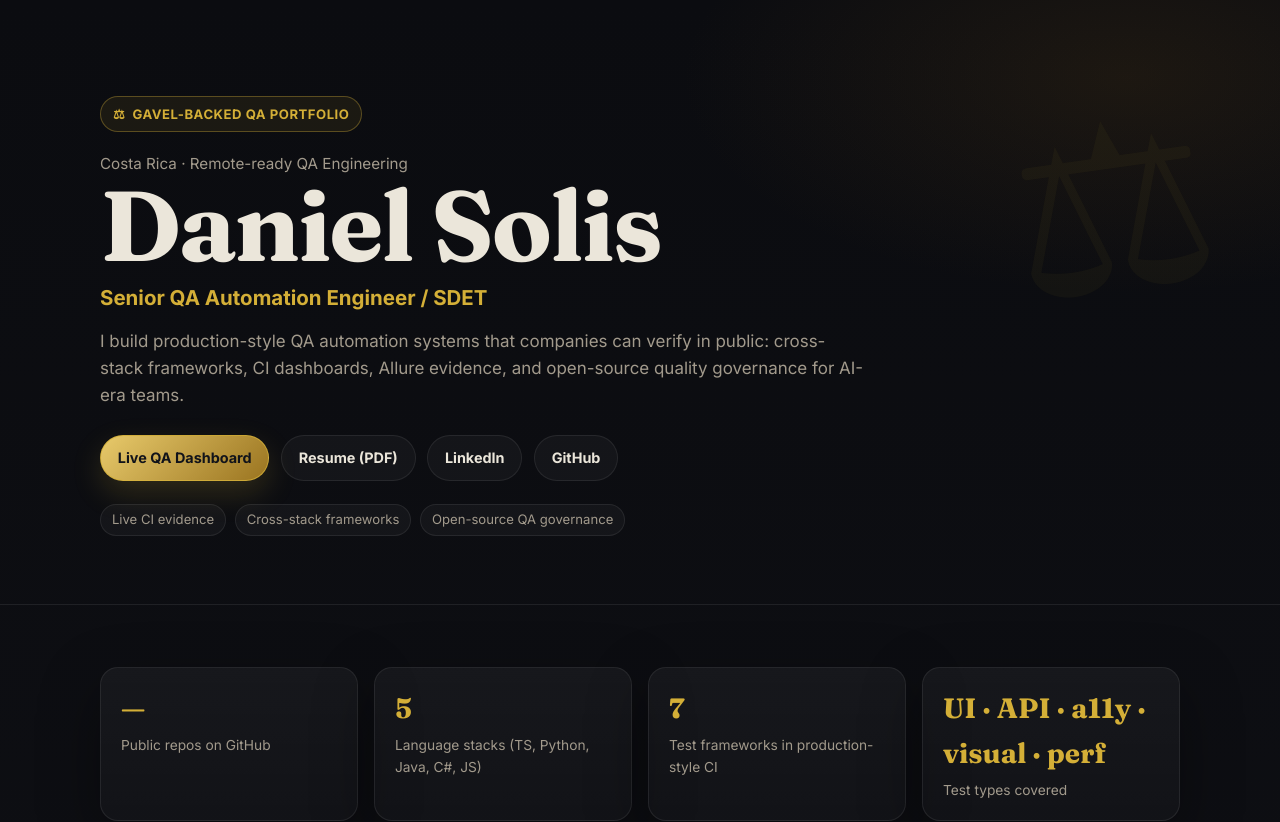
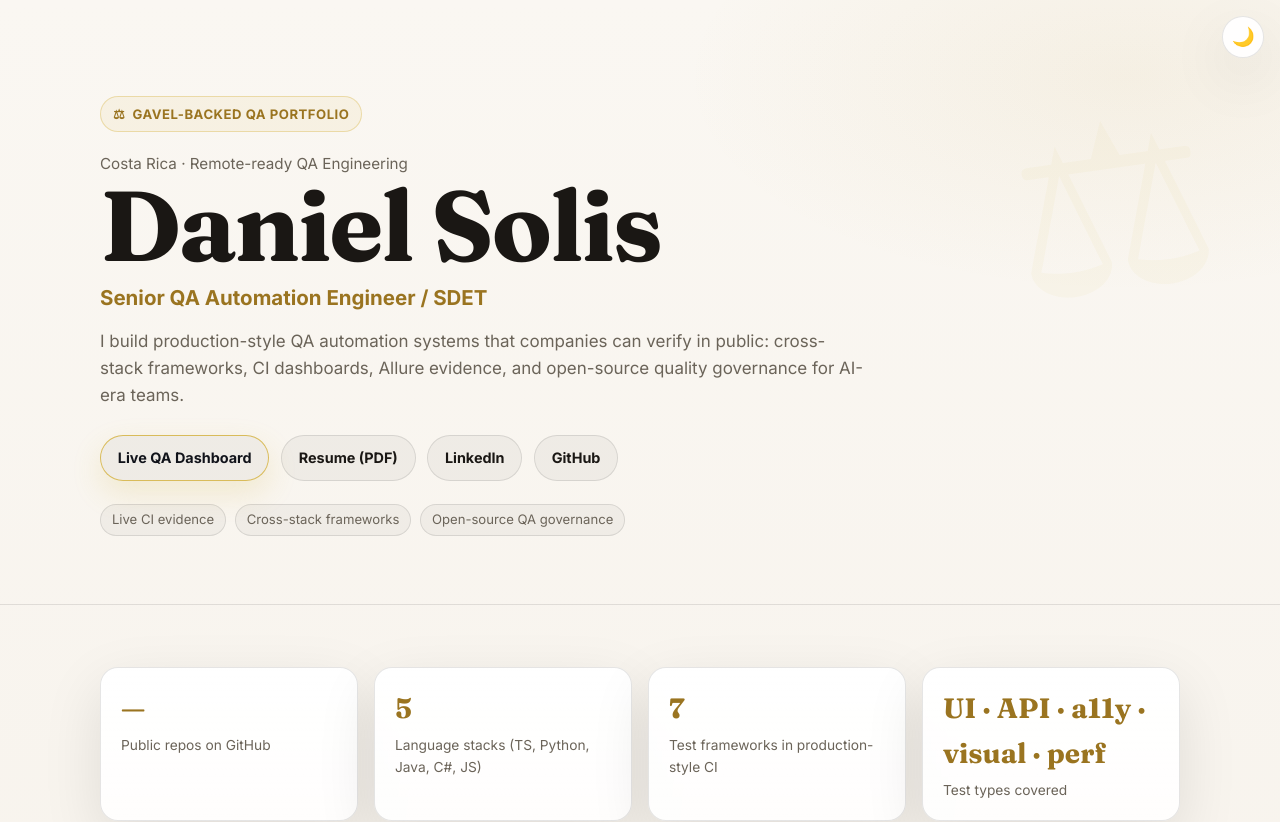
Before and after one commit to dsolisp/portfolio, a React (Vite) app: page / in a window 1280 px wide. Shown: the top 822 px of the page. Built offline with nearby package versions, Linux system fonts and the light colour scheme; no server answers.

Commit message:
feat: light/dark theme and move to root domain

```diff
--- a/src/App.tsx
+++ b/src/App.tsx
@@ -5,10 +5,12 @@ import Spotlight from './components/Spotlight.tsx'
 import Projects from './components/Projects.tsx'
 import About from './components/About.tsx'
 import Footer from './components/Footer.tsx'
+import ThemeToggle from './components/ThemeToggle.tsx'
 
 export default function App() {
   return (
     <>
+      <ThemeToggle />
       <Hero />
       <main>
         <Highlights />
--- /dev/null
+++ b/src/components/ThemeToggle.tsx
@@ -0,0 +1,56 @@
+import { useEffect, useState } from 'react';
+
+const KEY = 'portfolio-theme';
+
+export function useTheme() {
+  const [theme, setTheme] = useState<'light' | 'dark'>(() => {
+    try {
+      const s = localStorage.getItem(KEY);
+      return s === 'dark' ? 'dark' : 'light';
+    } catch {
+      return 'light';
+    }
+  });
+
+  useEffect(() => {
+    document.documentElement.dataset.theme = theme;
+    localStorage.setItem(KEY, theme);
+  }, [theme]);
+
+  return {
+    theme,
+    toggle: () => setTheme((t) => (t === 'light' ? 'dark' : 'light')),
+  };
+}
+
+export default function ThemeToggle() {
+  const { theme, toggle } = useTheme();
+  return (
+    <button
+      onClick={toggle}
+      title={theme === 'light' ? 'Switch to dark mode' : 'Switch to light mode'}
+      aria-label="Toggle theme"
+      style={{
+        position: 'fixed',
+        top: '1rem',
+        right: '1rem',
+        zIndex: 9999,
+        width: '2.6rem',
+        height: '2.6rem',
+        borderRadius: '50%',
+        border: '1px solid var(--border)',
+        background: 'var(--panel)',
+        color: 'var(--text)',
+        cursor: 'pointer',
+        fontSize: '1.15rem',
+        display: 'flex',
+        alignItems: 'center',
+        justifyContent: 'center',
+        boxShadow: 'var(--shadow)',
+        transition: 'border-color 0.18s ease, background 0.18s ease',
+      }}
+    >
+      {theme === 'light' ? '🌙' : '☀️'}
+    </button>
+  );
+}
--- a/src/main.tsx
+++ b/src/main.tsx
@@ -2,6 +2,14 @@ import { StrictMode } from 'react'
 import { createRoot } from 'react-dom/client'
 import App from './App.tsx'
 import './styles.css'
+
+// Apply saved theme before first paint to avoid flash
+;(function () {
+  try {
+    const t = localStorage.getItem('portfolio-theme')
+    document.documentElement.dataset.theme = t === 'dark' ? 'dark' : 'light'
+  } catch {}
+})()
 
 createRoot(document.getElementById('root')!).render(
   <StrictMode>
--- a/src/styles.css
+++ b/src/styles.css
@@ -19,6 +19,80 @@
   --shadow: 0 20px 60px rgba(0, 0, 0, 0.35);
   --font: 'Inter', system-ui, -apple-system, 'Segoe UI', Roboto, sans-serif;
   --serif: 'Fraunces', Georgia, 'Times New Roman', serif;
+}
+
+/* === Light theme === */
+[data-theme="light"] {
+  --bg: #faf7f2;
+  --bg-alt: #f0ebe0;
+  --panel: rgba(255, 255, 255, 0.92);
+  --panel-strong: #ffffff;
+  --text: #1a1714;
+  --text-muted: #6b6459;
+  --border: rgba(0, 0, 0, 0.10);
+  --accent: #9a7420;
+  --accent-dark: #7a5c16;
+  --neutral-bg: rgba(0, 0, 0, 0.04);
+  --shadow: 0 20px 60px rgba(0, 0, 0, 0.10);
+}
+
+[data-theme="light"] body {
+  background:
+    radial-gradient(900px 440px at 8% -12%, rgba(212, 175, 55, 0.07), transparent 58%),
+    radial-gradient(740px 360px at 88% 2%, rgba(180, 140, 37, 0.07), transparent 60%),
+    linear-gradient(180deg, #faf7f2 0%, #f5f0e8 50%, #faf7f2 100%);
+}
+
+[data-theme="light"] .section-alt {
+  background: linear-gradient(180deg, rgba(0, 0, 0, 0.03), rgba(0, 0, 0, 0.01));
+}
+
+[data-theme="light"] .stat-card,
+[data-theme="light"] .ci-card,
+[data-theme="light"] .spotlight-card,
+[data-theme="light"] .project-card {
+  background: linear-gradient(180deg, rgba(255, 255, 255, 0.97), rgba(255, 255, 255, 0.88));
+}
+
+[data-theme="light"] .btn {
+  background: rgba(0, 0, 0, 0.04);
+}
+[data-theme="light"] .btn:hover {
+  background: rgba(154, 116, 32, 0.08);
+}
+
+[data-theme="light"] .run-row {
+  background: rgba(0, 0, 0, 0.025);
+}
+[data-theme="light"] .hero-proof span {
+  background: rgba(0, 0, 0, 0.035);
+}
+[data-theme="light"] .footer {
+  background: rgba(0, 0, 0, 0.03);
+}
+
+/* === Theme toggle button === */
+.theme-toggle {
+  position: fixed;
+  top: 1rem;
+  right: 1rem;
+  z-index: 9999;
+  width: 2.6rem;
+  height: 2.6rem;
+  border-radius: 50%;
+  border: 1px solid var(--border);
+  background: var(--panel);
+  color: var(--text);
+  cursor: pointer;
+  font-size: 1.15rem;
+  display: flex;
+  align-items: center;
+  justify-content: center;
+  box-shadow: var(--shadow);
+  transition: border-color 0.18s ease, background 0.18s ease;
+}
+.theme-toggle:hover {
+  border-color: var(--accent);
 }
 
 * { box-sizing: border-box; }
--- a/vite.config.ts
+++ b/vite.config.ts
@@ -3,7 +3,7 @@ import react from '@vitejs/plugin-react'
 
 export default defineConfig({
   plugins: [react()],
-  base: '/portfolio/',
+  base: '/',
   server: {
     host: '127.0.0.1',
     port: 5173,
```
